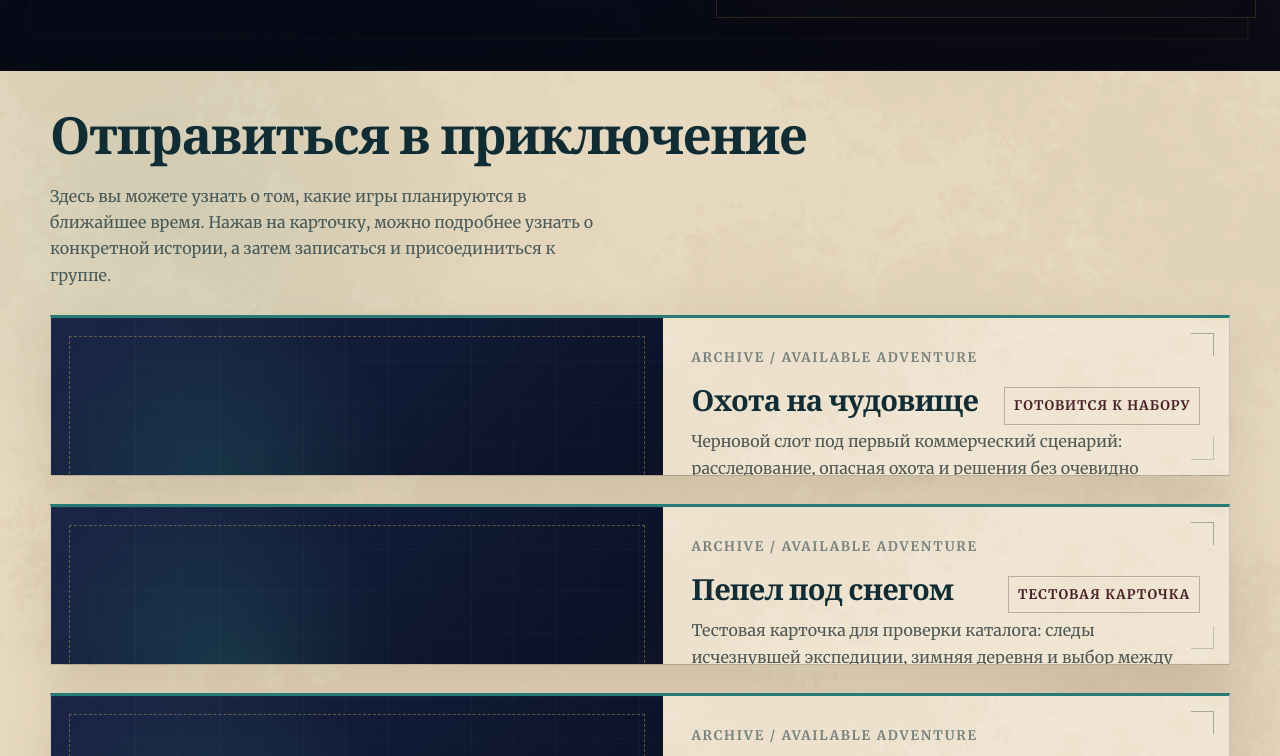
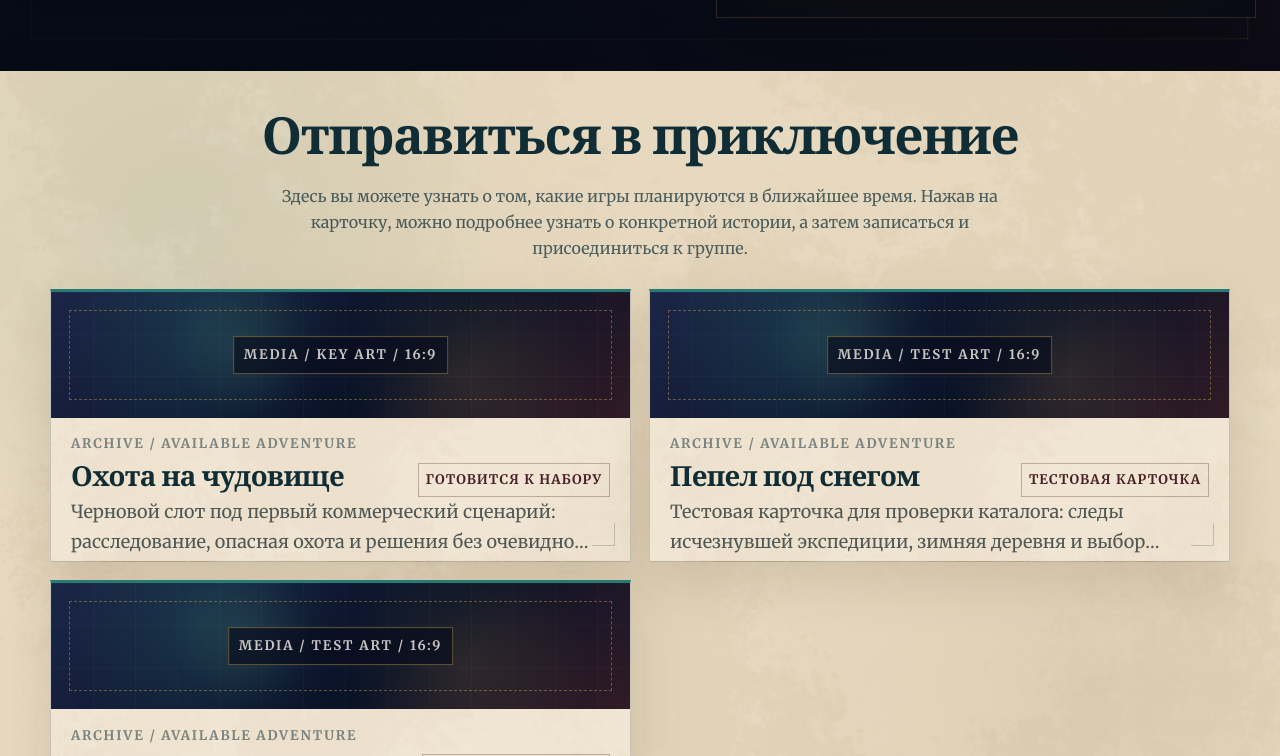
Before and after one commit to BrotherTerun/TerunPfolio, a Jekyll site: the page built from gm/index.md, in a window 1280 px wide and 900 px high, scrolled down 685 px, cut to the strip 144-900 px from the top of the window. Built offline with Jekyll 4.4.1, drawn with Linux system fonts in a browser that asks for light colours; some web fonts are replaced.

Commit message:
Add centered games intro and compact catalog cards

```diff
--- a/assets/css/gm.css
+++ b/assets/css/gm.css
@@ -855,6 +855,110 @@
   font-weight: 600;
 }
 
+/* Games section: centered introduction + compact catalog mode for 2+ cards. */
+.gm-section__heading--centered {
+  max-width: 820px;
+  margin-left: auto;
+  margin-right: auto;
+  text-align: center;
+}
+
+.gm-section__heading--centered > p:last-child {
+  max-width: 720px;
+  margin-left: auto;
+  margin-right: auto;
+}
+
+.gm-games-grid--catalog {
+  grid-template-columns: repeat(2, minmax(0, 1fr));
+  gap: 18px;
+  align-items: stretch;
+}
+
+.gm-games-grid--catalog .gm-game-card {
+  min-height: 0;
+  grid-template-columns: 1fr;
+  align-content: start;
+}
+
+.gm-games-grid--catalog .gm-game-card__media {
+  height: clamp(105px, 14dvh, 145px);
+  min-height: 0 !important;
+}
+
+.gm-games-grid--catalog .gm-game-card__body {
+  padding: clamp(14px, 1.7dvh, 20px) 20px !important;
+}
+
+.gm-games-grid--catalog .gm-game-card__body::before {
+  margin-bottom: 8px;
+}
+
+.gm-games-grid--catalog .gm-game-card__heading {
+  gap: 12px;
+}
+
+.gm-games-grid--catalog .gm-game-card h3 {
+  margin-bottom: 6px;
+  font-size: var(--gm-font-size-h3-compact);
+}
+
+.gm-games-grid--catalog .gm-status {
+  padding: 5px 7px;
+  white-space: nowrap;
+}
+
+.gm-games-grid--catalog .gm-game-card__pitch {
+  margin-bottom: 10px !important;
+  display: -webkit-box;
+  overflow: hidden;
+  -webkit-box-orient: vertical;
+  -webkit-line-clamp: 2;
+  font-size: var(--gm-font-size-body-sm);
+}
+
+.gm-games-grid--catalog .gm-game-card__facts {
+  grid-template-columns: 1fr 1fr;
+  margin-bottom: 10px !important;
+}
+
+.gm-games-grid--catalog .gm-game-card__facts > div {
+  padding: 6px 8px 6px 0 !important;
+}
+
+.gm-games-grid--catalog .gm-game-card__facts > div:nth-child(2),
+.gm-games-grid--catalog .gm-game-card__facts > div:nth-child(3) {
+  display: none;
+}
+
+.gm-games-grid--catalog .gm-game-card__facts dd {
+  font-size: var(--gm-font-size-meta);
+}
+
+.gm-games-grid--catalog .gm-text-link {
+  font-size: var(--gm-font-size-body-sm);
+}
+
+@media (max-width: 960px) {
+  .gm-games-grid--catalog {
+    grid-template-columns: 1fr;
+  }
+
+  .gm-games-grid--catalog .gm-game-card__media {
+    height: clamp(140px, 24vw, 190px);
+  }
+}
+
+@media (max-width: 680px) {
+  .gm-section__heading--centered {
+    max-width: 100%;
+  }
+
+  .gm-games-grid--catalog .gm-game-card__media {
+    height: 150px;
+  }
+}
+
 /* =========================================================
    SPLIT / TABLE PRINCIPLES
    ========================================================= */
```
